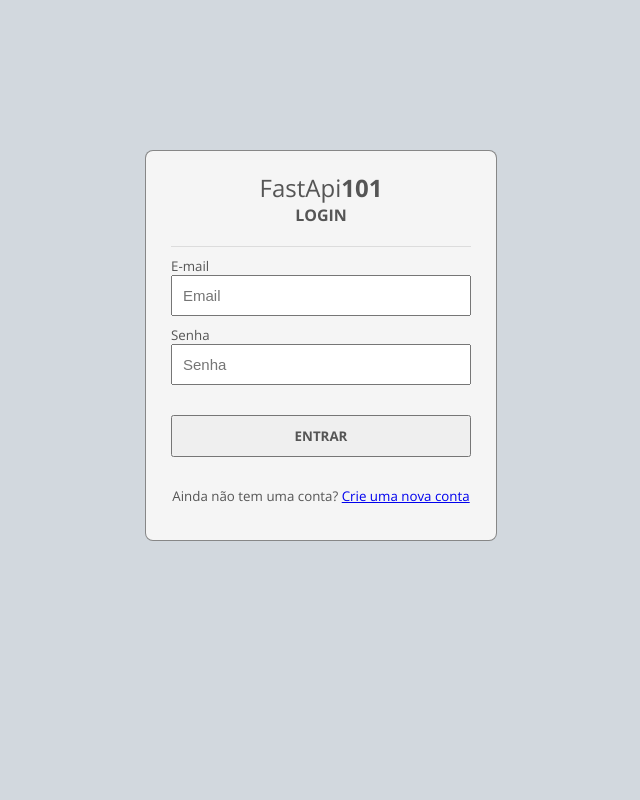
After one commit to dalmofelipe/fast, a FastAPI app: template pyweb/web/templates/pages/auth/login.html in a window 1280 px wide. The commit adds this page. Shown: the whole page, without its empty margins (319-959 px from the left). Run offline with FastAPI, Linux system fonts and the light colour scheme; the template is opened without the code that fills it: most values are stand-ins (such as "Sample title", 1, 10 or a date in 2020); parts of the project's set-up code (start-up, migrations or seed data) failed here and were passed over.

Commit message:
frontend: telas de cadastro e login do webapp

```diff
--- a/pyproject.toml
+++ b/pyproject.toml
@@ -12,6 +12,7 @@ pyclean = "^2.4.0"
 fastapi = "^0.89.1"
 uvicorn = "^0.20.0"
 jinja2 = "^3.1.2"
+python-multipart = "^0.0.5"
 
 
 [build-system]
--- a/pyweb/web/main.py
+++ b/pyweb/web/main.py
@@ -1,4 +1,4 @@
-from fastapi import FastAPI, Request
+from fastapi import FastAPI
 from fastapi.staticfiles import StaticFiles
 from fastapi.templating import Jinja2Templates
 
@@ -7,6 +7,9 @@ from pyweb.api.v1 import users as users_apiv1
 
 from pyweb.api.v2 import dashboard as dashboard_apiv2
 from pyweb.api.v2 import users as users_apiv2
+
+from pyweb.web.controllers.auth import routes as auth_routes
+from pyweb.web.controllers.root import routes as home_routes
 
 
 webapp = FastAPI(help="WebAPP com FastApi101")
@@ -20,11 +23,5 @@ webapp.include_router(users_apiv1.routes)
 webapp.include_router(dashboard_apiv2.routes)
 webapp.include_router(users_apiv2.routes)
 
-
-@webapp.get('/', include_in_schema=False)
-def root_index(request: Request):
-    context = {}
-    context['request'] = request
-    context['name'] = 'Dalmo'
-    context['github'] = 'github.com/dalmofelipe'
-    return templates.TemplateResponse('pages/index.html', context=context)
+webapp.include_router(auth_routes)
+webapp.include_router(home_routes)
--- /dev/null
+++ b/pyweb/web/statics/css/auth.css
@@ -0,0 +1,91 @@
+@import url('https://fonts.googleapis.com/css2?family=Open+Sans:wght@300;400;700&display=swap');
+
+* {
+    margin: 0;
+    padding: 0;
+    box-sizing: border-box;
+}
+
+html, body {
+    color: #555;
+    background-color: #d2d8de;
+
+    font-family: 'Open Sans', sans-serif;
+    font-size: 16px;
+}
+
+.btn {
+    text-transform: uppercase;
+    font-family: 'Open Sans', sans-serif;
+    font-weight: 600;
+    padding: 10px 20px;
+    color: #555;
+    flex-grow: 1;
+}
+
+
+
+#app {
+    width: 100%;
+    min-height: 100vh;
+
+    display: flex;
+    justify-content: center;
+    align-items: flex-start;
+}
+
+.form-auth {
+    display: flex;
+    flex-direction: column;
+    align-items: center;
+    justify-content: center;
+
+    background-color: whitesmoke;
+    border: 1px solid rgba(0, 0, 0, 0.45);
+    border-radius: 8px;
+    padding: 0px 25px 25px 25px;
+    margin-top: 150px;
+}
+
+.form-auth header {
+    width: 100%;
+    margin: 0;
+    padding: 20px;
+    border-bottom: 1px solid rgba(0, 0, 0, 0.1);
+    margin-bottom: 10px;
+
+    display: flex;
+    flex-direction: column;
+    align-items: center;
+}
+.form-auth header h2 {
+    margin: 0;
+    font-weight: 400;
+}
+
+.form-auth label {
+    display: flex;
+    flex-direction: column;
+
+    margin-bottom: 10px;
+}
+
+.form-auth label input {
+    width: 300px;
+    padding: 10px;
+    font-size: 15px;
+}
+
+.form-group {
+    width: 100%;
+    margin: 0px;
+    margin-top: 20px;
+    margin-bottom: 10px;
+
+    display: flex;
+    flex-direction: column;
+    gap: 10px;
+}
+.form-group small {
+    text-align: center;
+}
--- a/pyweb/web/templates/layouts/login.html
+++ b/pyweb/web/templates/layouts/auth.html
@@ -5,11 +5,12 @@
     <meta http-equiv="X-UA-Compatible" content="IE=edge">
     <meta name="viewport" content="width=device-width, initial-scale=1.0">
     <link rel="icon" type="image/x-icon" href="{{ url_for('statics', path='images/favicon.ico') }}">
-    <title>Login - FastApi101</title>
+    <title>{{ title }} FastApi101</title>
+    <link rel="stylesheet" href="{{ url_for('statics', path='css/auth.css') }}">
 </head>
 <body>
-
-<small>WIP Login Layout</small>
-
+    <div id="app">
+    {% block form_auth %}{% endblock %}
+    </div>
 </body>
 </html>
--- a/pyweb/web/templates/layouts/main.html
+++ b/pyweb/web/templates/layouts/main.html
@@ -6,7 +6,7 @@
     <meta name="viewport" content="width=device-width, initial-scale=1.0">
     <link rel="icon" type="image/x-icon" href="{{ url_for('statics', path='images/favicon.ico') }}">
     <title>{{ title or 'FastApi101' }}</title>
-    <link rel="stylesheet" href="{{ url_for('statics', path='css/styles.css') }}">
+    <link rel="stylesheet" href="{{ url_for('statics', path='css/main.css') }}">
     {% block styles %}{% endblock %}
 </head>
 <body>
--- /dev/null
+++ b/pyweb/web/templates/pages/auth/login.html
@@ -0,0 +1,30 @@
+{% extends 'layouts/auth.html' %}
+
+{% block form_auth %}
+<form action="/auth/login" method="post" class="form-auth">
+
+    <header>
+        <h2>FastApi<strong>101</strong></h2>
+        <strong>LOGIN</strong>
+    </header>
+
+    <label for="email">
+        <small>E-mail</small>
+        <input id="email" type="email" name="email" placeholder="Email" required>
+    </label>
+
+    <label for="password">
+        <small>Senha</small>
+        <input id="password" type="password" name="password" placeholder="Senha" required>
+    </label>
+
+    <div class="form-group">
+        <input type="submit" value="ENTRAR" class="btn btn-primary">
+    </div>
+
+    <div class="form-group">
+        <small>Ainda não tem uma conta? <a href="/auth/register">Crie uma nova conta</a></small>
+    </div>
+
+</form>
+{% endblock %}
--- a/pyweb/web/templates/pages/index.html
+++ b/pyweb/web/templates/pages/index.html
@@ -14,6 +14,8 @@
 
     <p>Um commit a cada funcionalidade!</p>
 
+    <p>{{ describe }}</p>
+
     <small id="time"></small>
 {% endblock %}
 
```
Also changed, not shown: pyweb/web/controllers/auth.py (added, +77 -0 lines), pyweb/web/controllers/root.py (added, +24 -0 lines), pyweb/web/statics/css/main.css (renamed from pyweb/web/statics/css/styles.css, +10 -0 lines), pyweb/web/templates/pages/auth/register.html (added, +41 -0 lines), 1 other file.
